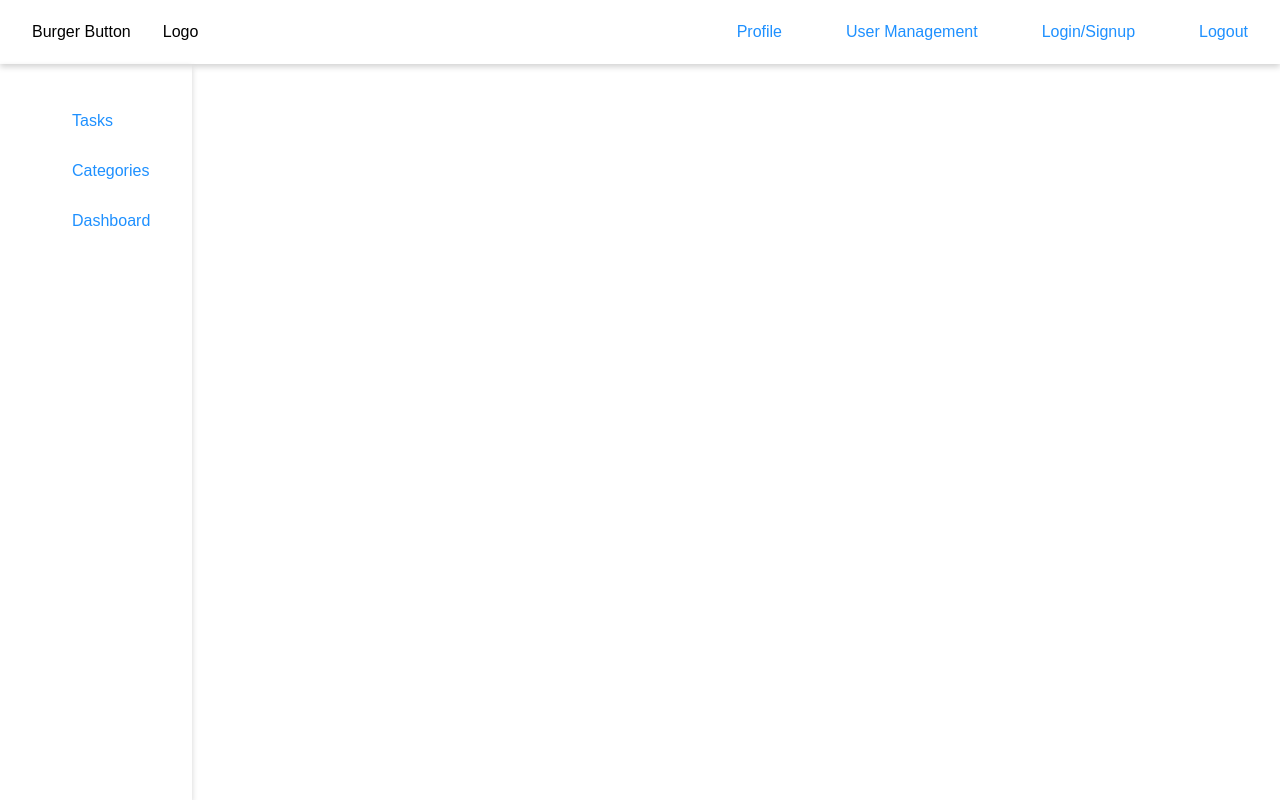
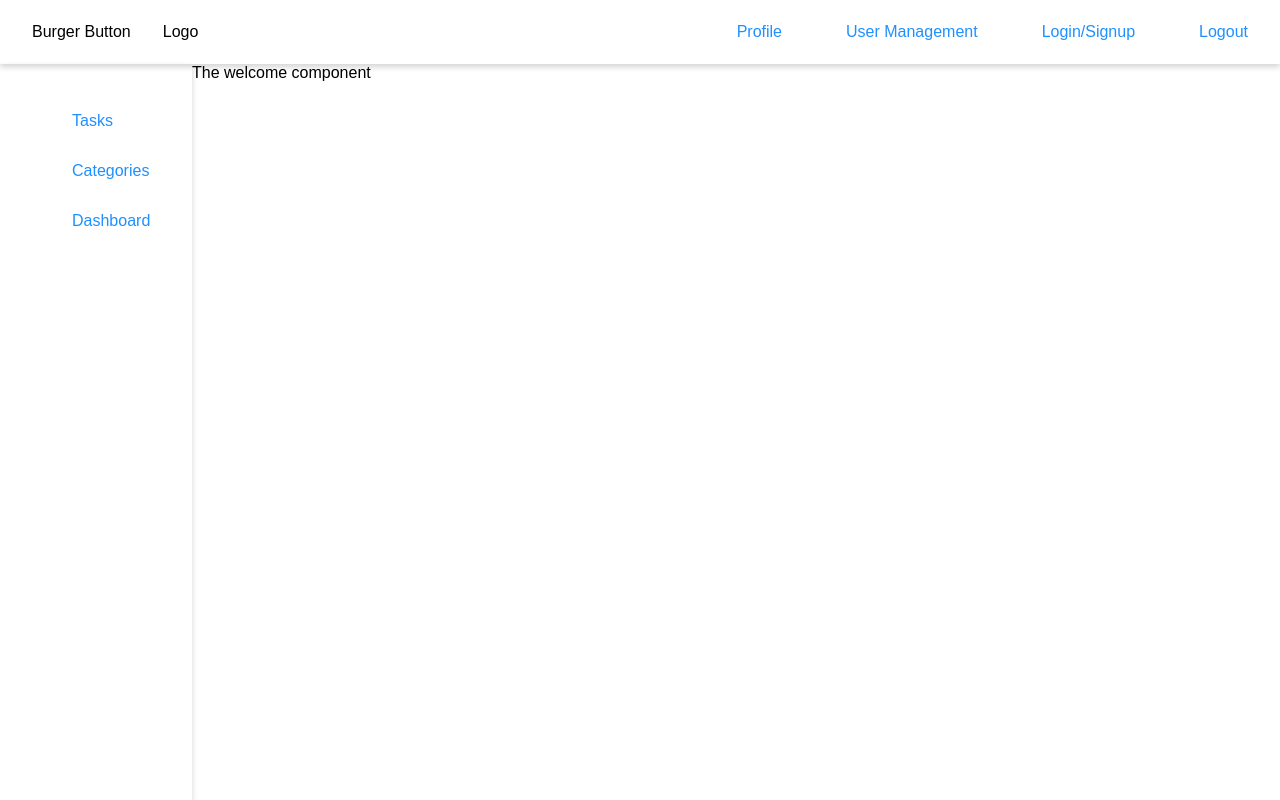
Before and after one commit to CamelJohn/Tasks-Frontend, a React (Vite) app: page / in a window 1280 px wide. Built offline with nearby package versions, Linux system fonts and the light colour scheme.

Commit message:
Connected router

```diff
--- a/src/App.tsx
+++ b/src/App.tsx
@@ -1,6 +1,8 @@
 import './App.scss';
 import Header from './Components/Header';
+import MainContent from './Components/MainContent';
 import MainLayout from './Components/MainLayout';
+import MainRouter from './Components/Router/router';
 import Sidenav from './Components/Sidenav';
 
 export default function App() {
@@ -9,6 +11,9 @@ export default function App() {
       <Header />
       <MainLayout>
         <Sidenav />
+        <MainContent>
+          <MainRouter />
+        </MainContent>
       </MainLayout>
     </div>
   );
--- a/src/Components/MainContent/index.tsx
+++ b/src/Components/MainContent/index.tsx
@@ -1,7 +1,12 @@
-import css from './styles.module.css';
+import { BrowserRouter } from 'react-router-dom';
+import css from './styles.module.scss';
 
 const MainContent: React.FC<{}> = ({ children }) => {
-    return <section className={css.container}>{children}</section>
-}
+  return (
+    <BrowserRouter>
+      <section className={css.container}>{children}</section>
+    </BrowserRouter>
+  );
+};
 
 export default MainContent;
--- a/src/Components/Router/router.tsx
+++ b/src/Components/Router/router.tsx
@@ -1,5 +1,12 @@
+import { Route, Routes } from 'react-router-dom';
+import Welcome from '../Welcome';
+
 const MainRouter = () => {
-    return <div>The main router</div>
-}
+  return (
+    <Routes>
+      <Route path="/" element={<Welcome />} />
+    </Routes>
+  );
+};
 
 export default MainRouter;
```
